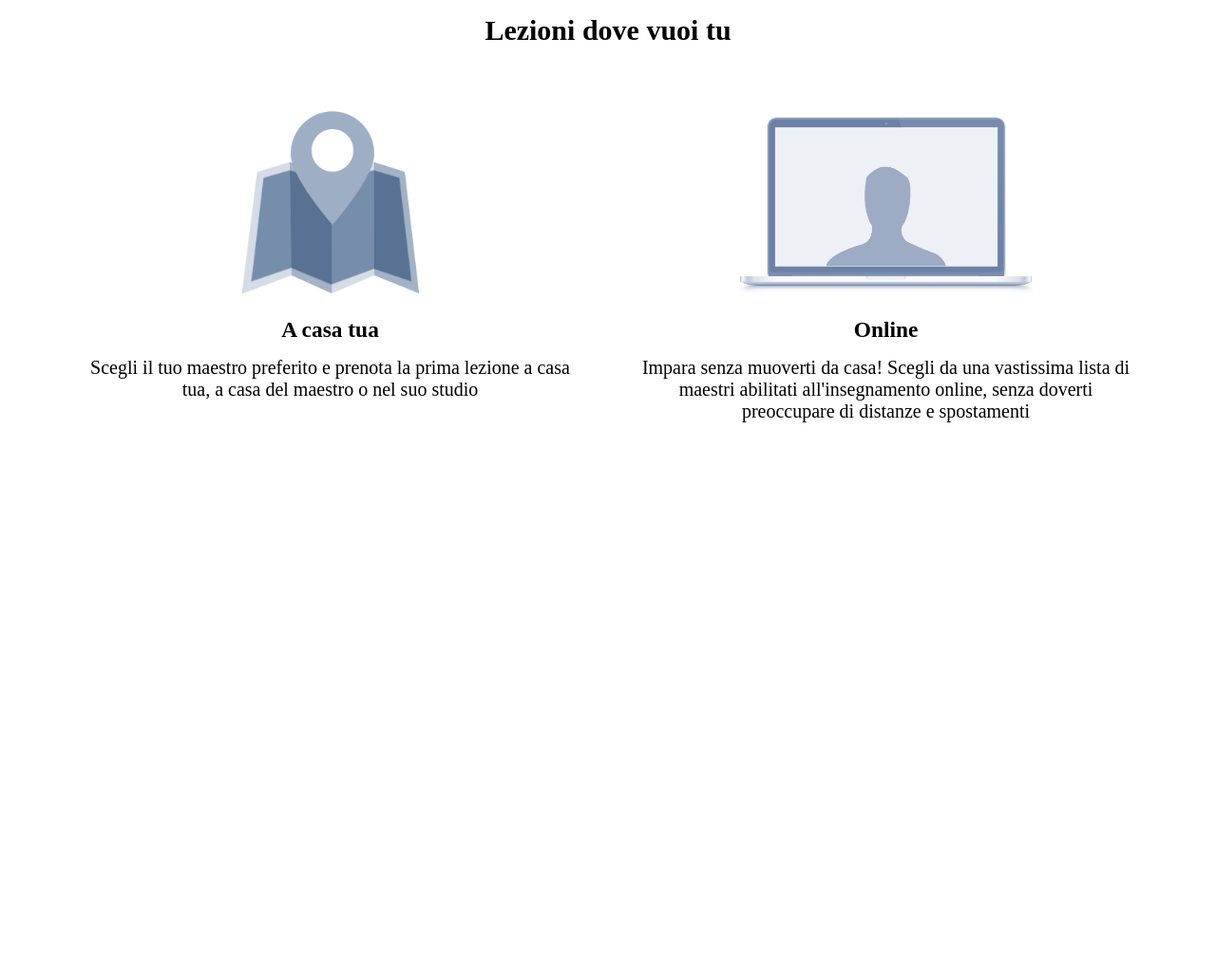
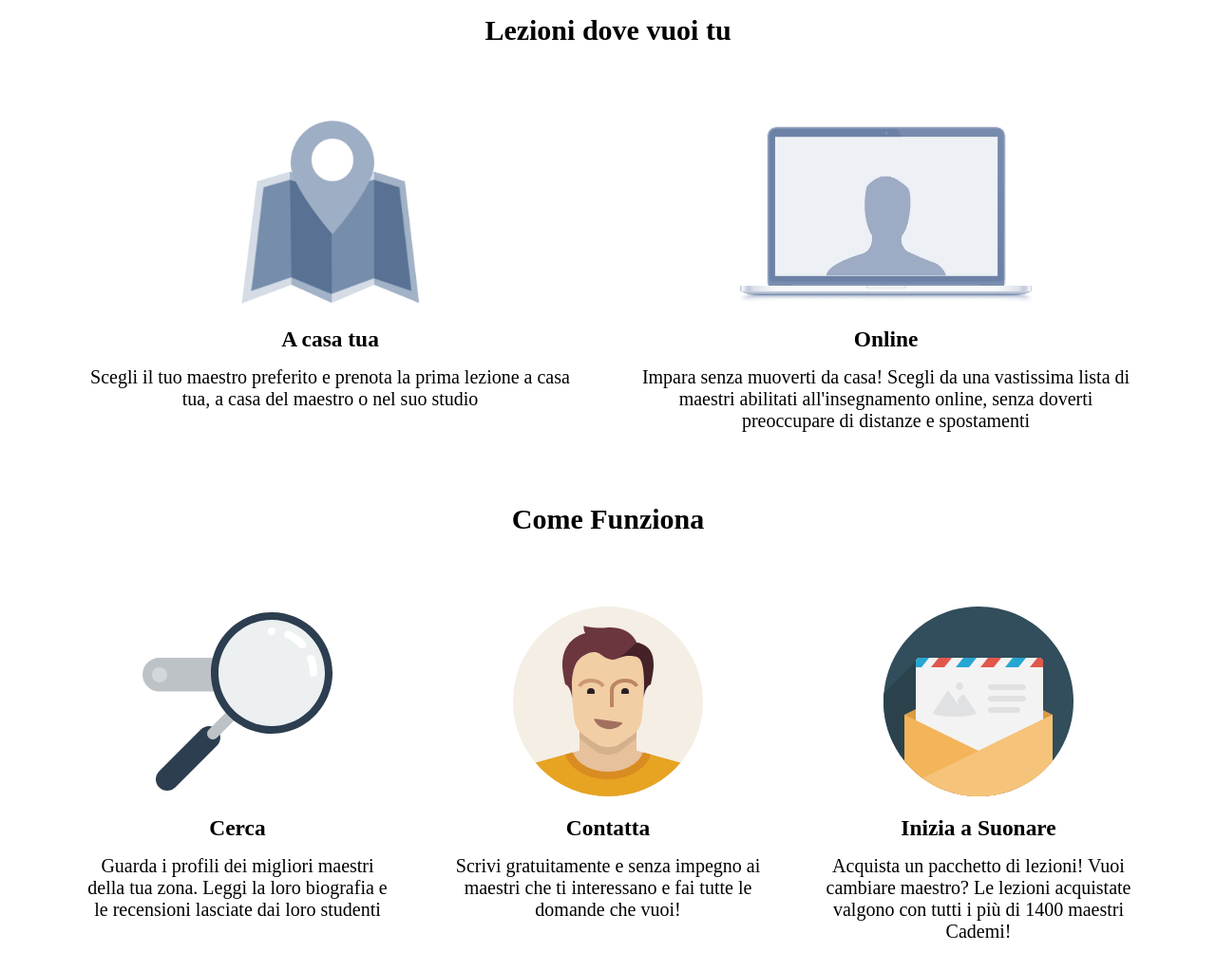
Before and after one commit to giuseppe-lana27/html-css-resp-wannabe-12bool, a plain HTML site: page index.html in a window 1280 px wide. Shown: the whole page at 95% size. Before the commit the page ends 800 px from the top, so only its background shows below. Drawn offline with Linux system fonts and the light colour scheme.

Commit message:
Aggiunto secondo blocco "come funziona"

```diff
--- a/css/style.css
+++ b/css/style.css
@@ -4,17 +4,26 @@
   padding: 15px;
 }
 .left,
+.middle,
 .right{
   text-align: center;
-  margin-top: 20px;
+  margin-top: 30px;
   padding: 30px;
   font-size: 20px;
 }
 .left img,
+.middle img,
 .right img{
   height: 200px;
 }
 .left h3,
+.middle h3,
 .right h3{
   margin: 15px 0;
 }
+.title-2{
+  text-align: center;
+  font-size: 30px;
+  padding: 15px;
+  margin-top: 30px;
+}
--- a/index.html
+++ b/index.html
@@ -14,7 +14,7 @@
   </head>
   <body>
     <div class="container">
-      <h1 class="title">Lezioni dove vuoi tu</h1>
+      <h2 class="title">Lezioni dove vuoi tu</h2>
       <div class="col-lg-6 col-md-6 col-xs-12">
         <div class="left">
           <img src="img/icon/maps.png" alt="Map">
@@ -30,8 +30,29 @@
         </div>
       </div>
     </div>
-
-
-
+    <div class="container">
+      <h2 class="title-2">Come Funziona</h2>
+      <div class="col-lg-4 col-md-6 col-xs-12">
+        <div class="left">
+          <img src="img/search.svg" alt="Search">
+          <h3>Cerca</h3>
+          <p>Guarda i profili dei migliori maestri della tua zona. Leggi la loro biografia e le recensioni lasciate dai loro studenti</p>
+        </div>
+      </div>
+      <div class="col-lg-4 col-md-6 col-xs-12">
+          <div class="middle">
+          <img src="img/male.svg" alt="">
+          <h3>Contatta</h3>
+          <p>Scrivi gratuitamente e senza impegno ai maestri che ti interessano e fai tutte le domande che vuoi!</p>
+        </div>
+      </div>
+      <div class="col-lg-4 col-md-12 offset-md-5 col-xs-12">
+          <div class="right">
+          <img src="img/letter.svg" alt="">
+          <h3>Inizia a Suonare</h3>
+          <p>Acquista un pacchetto di lezioni! Vuoi cambiare maestro? Le lezioni acquistate valgono con tutti i più di 1400 maestri Cademi!</p>
+        </div>
+      </div>
+    </div>
   </body>
 </html>
```
